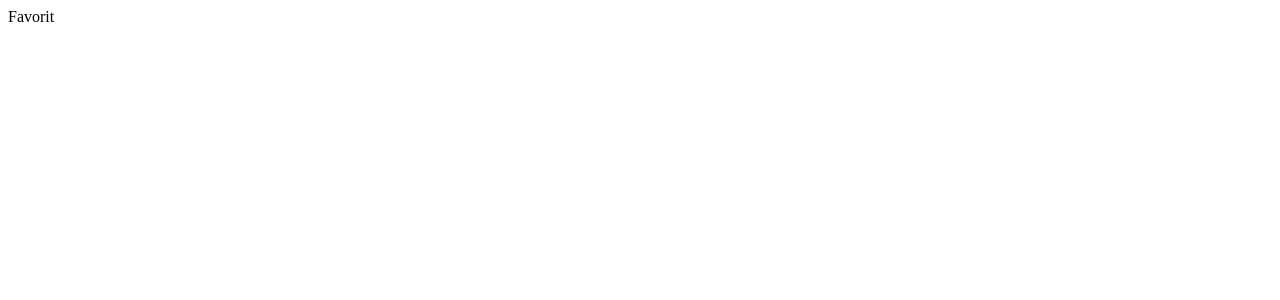
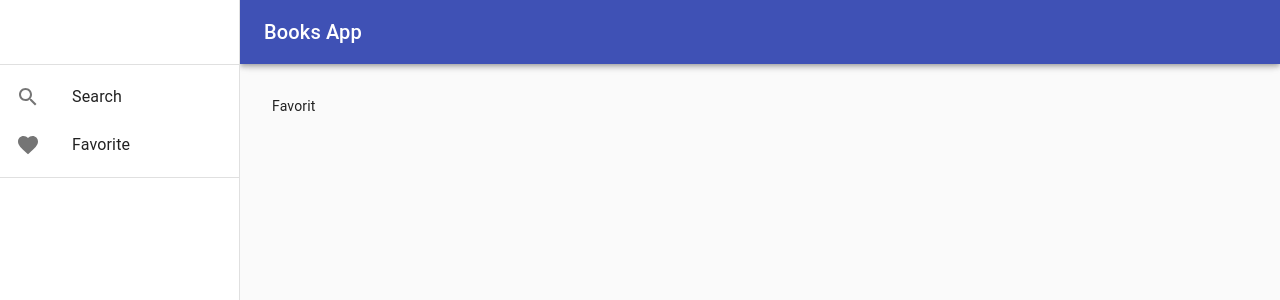
Before and after one commit to mrpodkalicki/react-typescript-cap-lecture, a React (Create React App) app in the folder react-typescript-cap-lecture/: page / in a window 1280 px wide. Shown: the top 300 px of the page. Built offline with nearby package versions, Linux system fonts and the light colour scheme.

Commit message:
configuration root

```diff
--- /dev/null
+++ b/react-typescript-cap-lecture/src/dto/ui-url.dto.ts
@@ -0,0 +1,4 @@
+export interface UiUrlDto {
+    label: string;
+    url: string
+}
--- /dev/null
+++ b/react-typescript-cap-lecture/src/pages/AppWrapper.tsx
@@ -0,0 +1,86 @@
+import React, {FC} from 'react';
+import { createStyles, Theme, makeStyles } from '@material-ui/core/styles';
+import Drawer from '@material-ui/core/Drawer';
+import CssBaseline from '@material-ui/core/CssBaseline';
+import AppBar from '@material-ui/core/AppBar';
+import Toolbar from '@material-ui/core/Toolbar';
+import List from '@material-ui/core/List';
+import Typography from '@material-ui/core/Typography';
+import Divider from '@material-ui/core/Divider';
+import ListItem from '@material-ui/core/ListItem';
+import ListItemIcon from '@material-ui/core/ListItemIcon';
+import ListItemText from '@material-ui/core/ListItemText';
+import FavoriteIcon from '@material-ui/icons/Favorite';
+import SearchIcon from '@material-ui/icons/Search';
+import { useHistory } from 'react-router-dom';
+import {UiUrl} from "./utils/ui-url";
+
+const drawerWidth = 240;
+
+export const AppWrapper: FC = ({children}) => {
+    const classes = useStyles();
+    const history = useHistory();
+
+    return (
+        <div className={classes.root}>
+            <CssBaseline />
+            <AppBar position="fixed" className={classes.appBar}>
+                <Toolbar>
+                    <Typography variant="h6" noWrap>
+                        Books App
+                    </Typography>
+                </Toolbar>
+            </AppBar>
+            <Drawer
+                className={classes.drawer}
+                variant="permanent"
+                classes={{
+                    paper: classes.drawerPaper,
+                }}
+                anchor="left"
+            >
+                <div className={classes.toolbar} />
+                <Divider />
+                <List>
+                    <ListItem button key={1} onClick={() => {history.push('/search')}}>
+                        <ListItemIcon><SearchIcon /></ListItemIcon>
+                        <ListItemText primary={UiUrl.SEARCH.label} />
+                    </ListItem>
+                    <ListItem button key={2} onClick={() => {history.push('/')}}>
+                        <ListItemIcon><FavoriteIcon /></ListItemIcon>
+                        <ListItemText primary={UiUrl.FAVORITE.label} />
+                    </ListItem>
+                </List>
+                <Divider />
+            </Drawer>
+            <main className={classes.content}>
+                {children}
+            </main>
+        </div>
+    );
+};
+
+const useStyles = makeStyles((theme: Theme) =>
+    createStyles({
+        root: {
+            display: 'flex',
+        },
+        appBar: {
+            width: `calc(100% - ${drawerWidth}px)`,
+            marginLeft: drawerWidth,
+        },
+        drawer: {
+            width: drawerWidth,
+            flexShrink: 0,
+        },
+        drawerPaper: {
+            width: drawerWidth,
+        },
+        toolbar: theme.mixins.toolbar,
+        content: {
+            flexGrow: 1,
+            backgroundColor: theme.palette.background.default,
+            padding: theme.spacing(12, 4 , 4, 4)
+        },
+    }),
+);
--- a/react-typescript-cap-lecture/src/pages/BookSearchPage/BooksSearchPage.tsx
+++ b/react-typescript-cap-lecture/src/pages/BookSearchPage/BooksSearchPage.tsx
@@ -1,5 +1,4 @@
 import React from 'react';
-
 
 export const BookSearchPage = () => {
     return(
--- a/react-typescript-cap-lecture/src/pages/Root.tsx
+++ b/react-typescript-cap-lecture/src/pages/Root.tsx
@@ -1,15 +1,20 @@
 import React from 'react';
 import {BookSearchPage} from "./BookSearchPage/BooksSearchPage";
 import {FavoriteBooksPage} from "./FavoritsBooksLIstPage/FavoriteBooksListPage";
-import {BrowserRouter, Switch, Route} from "react-router-dom";
+import {BrowserRouter, Route, Switch} from "react-router-dom";
+import {AppWrapper} from "./AppWrapper";
+import {UiUrl} from "./utils/ui-url";
+
 
 export const Root = () => {
     return(
         <BrowserRouter>
-            <Switch>
-                <Route exact path='/' component={FavoriteBooksPage}/>
-                <Route path='/search' component={BookSearchPage}/>
-            </Switch>
+            <AppWrapper>
+                <Switch>
+                    <Route exact path={UiUrl.FAVORITE.url} component={FavoriteBooksPage}/>
+                    <Route path={UiUrl.SEARCH.url} component={BookSearchPage}/>
+                </Switch>
+            </AppWrapper>
         </BrowserRouter>
     )
 }
--- /dev/null
+++ b/react-typescript-cap-lecture/src/pages/utils/ui-url.ts
@@ -0,0 +1,12 @@
+import {UiUrlDto} from "../../dto/ui-url.dto";
+
+export const UiUrl: {[key: string]: UiUrlDto} =  {
+    SEARCH: {
+        label: 'Search',
+        url: '/search'
+    },
+    FAVORITE: {
+        label: 'Favorite',
+        url: '/'
+    }
+}
```
